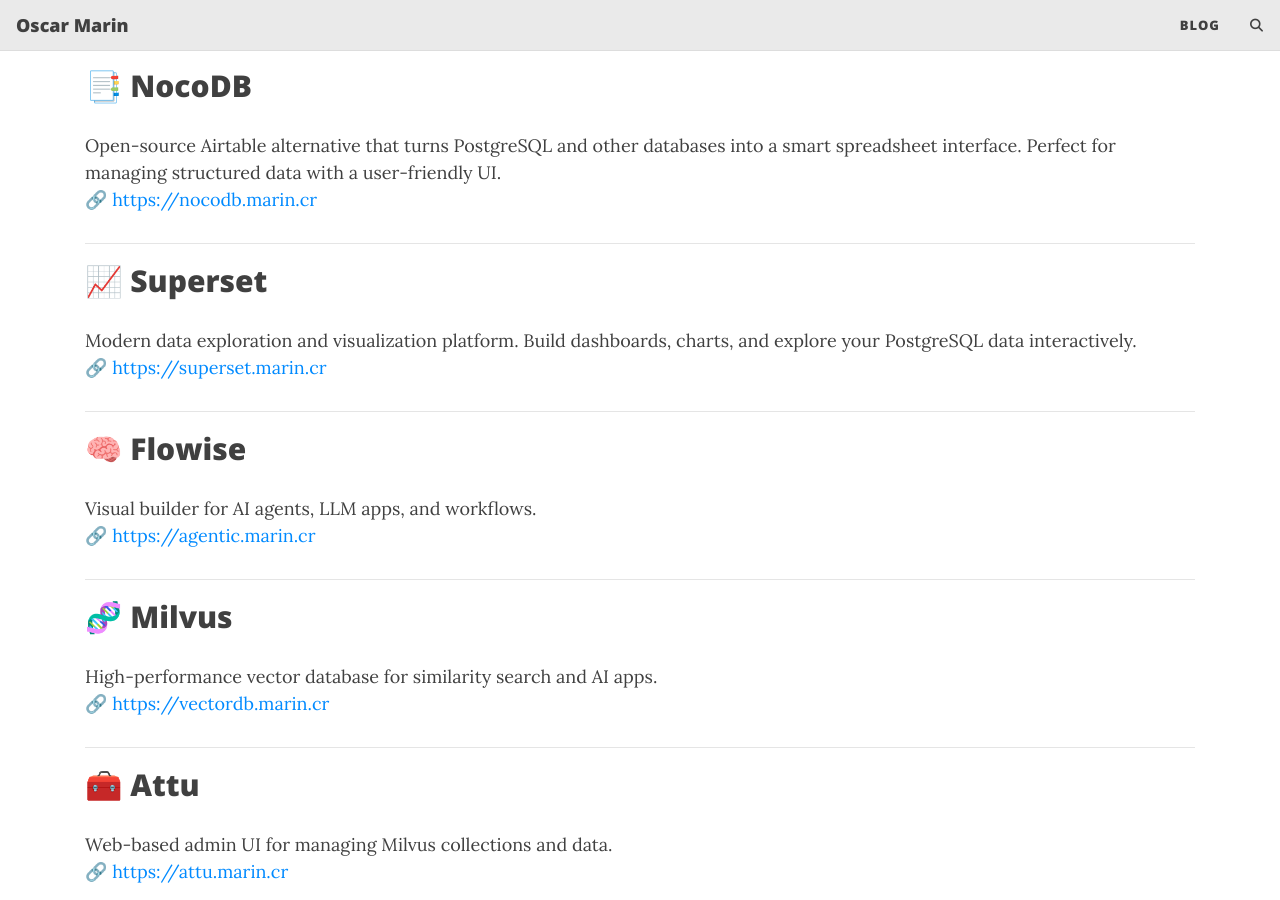
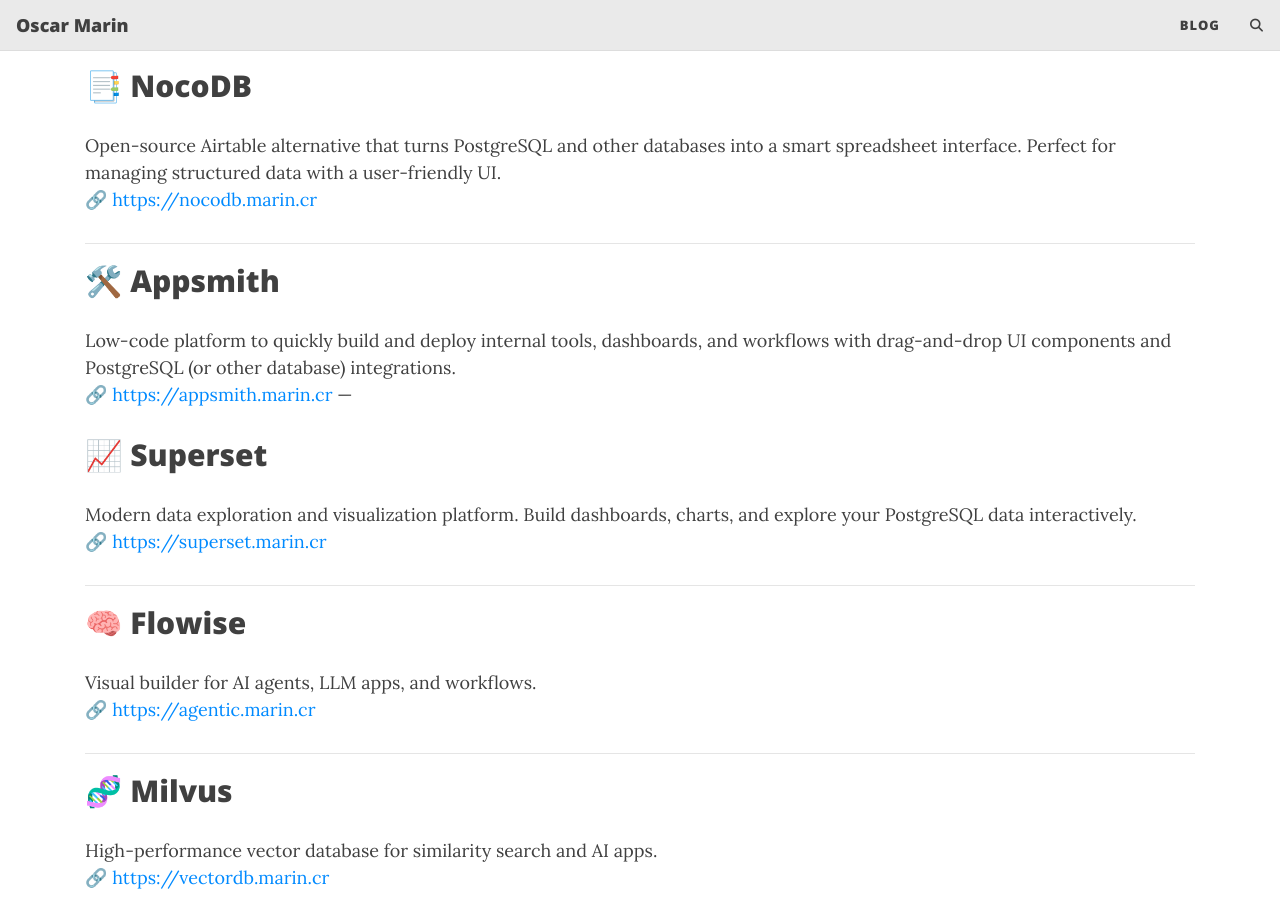
Before and after one commit to marinoscar/marinoscar.github.io, a Jekyll site: the page built from server/index.md, in a window 1280 px wide and 900 px high, scrolled down 1116 px. Built offline with Jekyll 4.4.1, drawn with Linux system fonts in a browser that asks for light colours; comment, search, counter and statistics services are not loaded.

Commit message:
Add Appsmith to the list of tools

```diff
--- a/server/index.md
+++ b/server/index.md
@@ -45,6 +45,10 @@
 🔗 [https://nocodb.marin.cr](https://nocodb.marin.cr)
 
 ---
+## 🛠️ Appsmith
+Low-code platform to quickly build and deploy internal tools, dashboards, and workflows with drag-and-drop UI components and PostgreSQL (or other database) integrations.
+🔗 [https://appsmith.marin.cr](https://appsmith.marin.cr)
+---
 
 ## 📈 Superset
 Modern data exploration and visualization platform. Build dashboards, charts, and explore your PostgreSQL data interactively.
```
